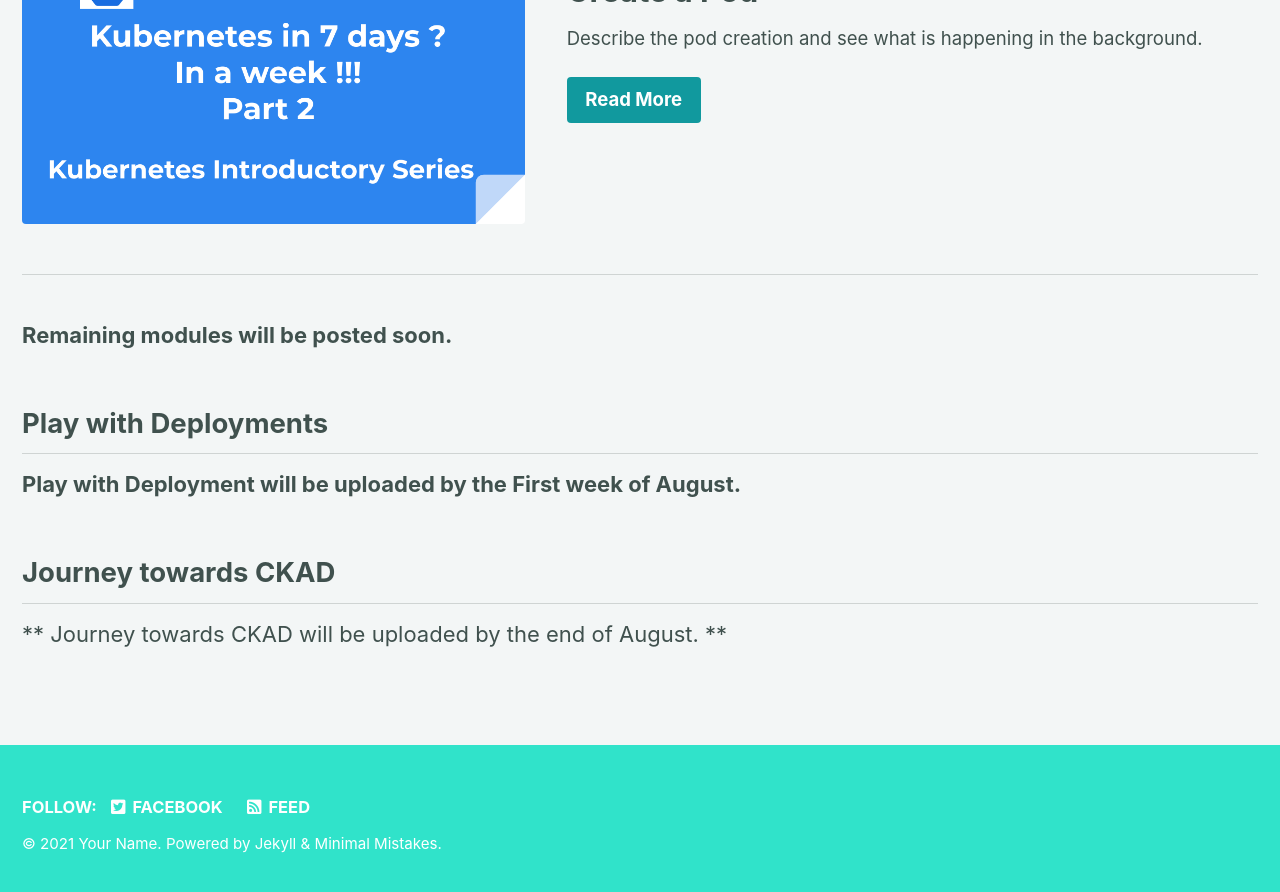
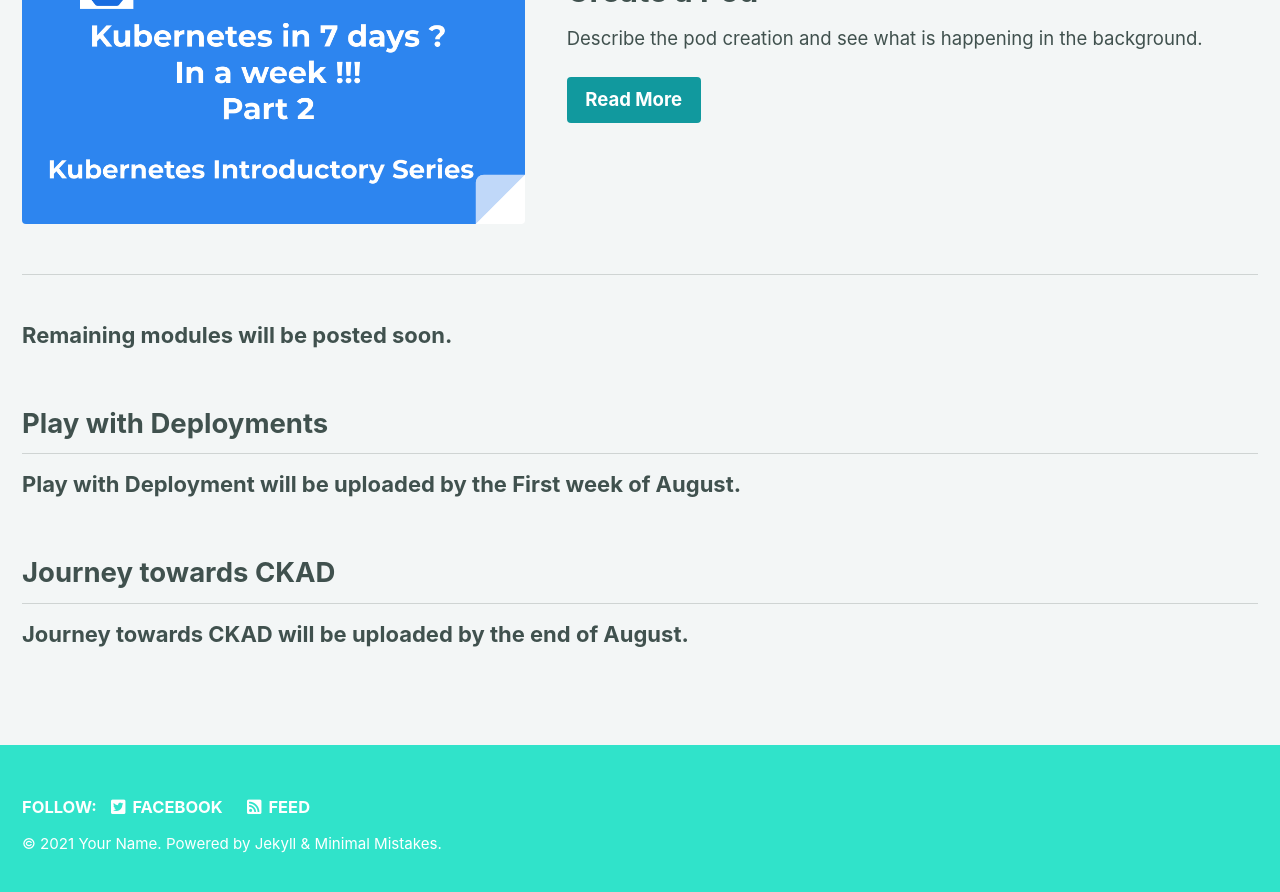
Before and after one commit to mangodairy/devsite, a Jekyll site: the page built from _pages/kubernetes-archive.md, in a window 1280 px wide and 900 px high, scrolled down 3506 px. Shown: the top 892 px of the window. Built offline with Jekyll 4.4.1, drawn with Linux system fonts in a browser that asks for light colours; cached includes are drawn as plain includes.

Commit message:
Added the link

```diff
--- a/_pages/kubernetes-archive.md
+++ b/_pages/kubernetes-archive.md
@@ -98,8 +98,8 @@
 
 1. [ Kubernetes in 7 days? In a week !!](https://mangodairy.github.io/devsite/Kubernetes/#kubernetes-in-7-days-in-a-week-) This is the introductory series of Kubernetes. Here we have 7 modules along with the demo. In this, we are going through the Kubernetes architecture, pods, deployment, service, volumes, along with the details of corresponding definition files.
 2. [Walking through the pods. ](https://www.rajith.in/Kubernetes/#walking-through-the-pods--) Here we are going through the details of pods. Verifying details of the pod, analyzing the pod, connecting to the running containers and many more.
-3. [Play with Deployments](https://www.rajith.in/Kubernetes/#Play-with-Deployments) Coming soon!
-4. [ Journey towards CKAD.](https://www.rajith.in/Kubernetes/#Journey-towards-CKAD) Coming soon!
+3. [Play with Deployments](https://www.rajith.in/Kubernetes/#play-with-deployments) Coming soon!
+4. [ Journey towards CKAD.](https://www.rajith.in/Kubernetes/#journey-towards-ckad) Coming soon!
 ## Kubernetes in 7 days? In a week !!!
 
 Kubernetes in 7 days( Seven modules, **if you do not have time in your day to day work, spent 10 minutes going through this,** so that you will get a basic understanding of Kubernetes in a week time ). The Kubernetes is well documented in [kubernetes.io web site ](https://kubernetes.io/) but it is little difficult for beginners to get through that documentation. I tried my level best to simplify the concept.
@@ -130,4 +130,4 @@
 
 ## Journey towards CKAD
 
-**  Journey towards CKAD will be uploaded by the end of August. **
+**Journey towards CKAD will be uploaded by the end of August.**
```
